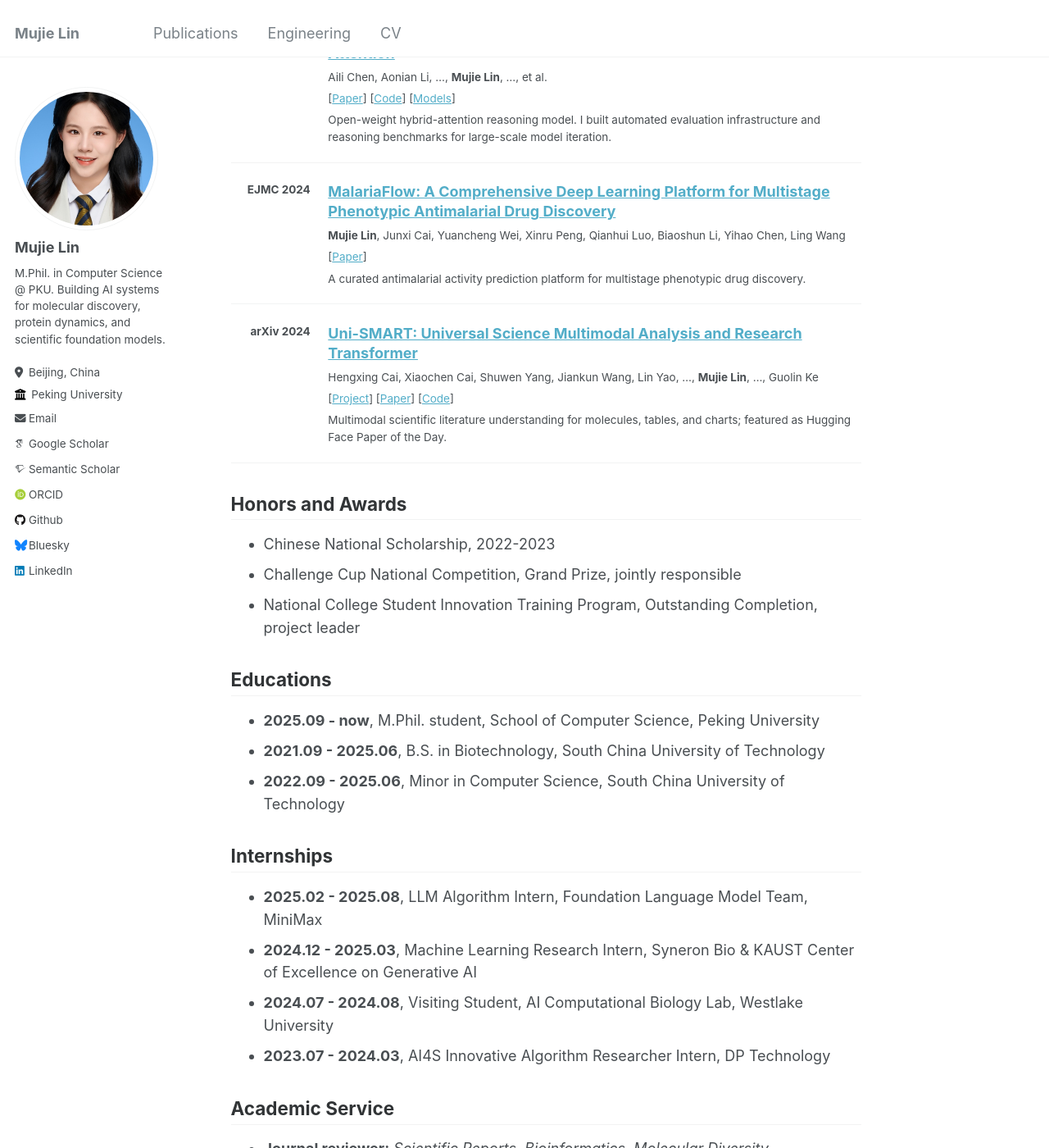
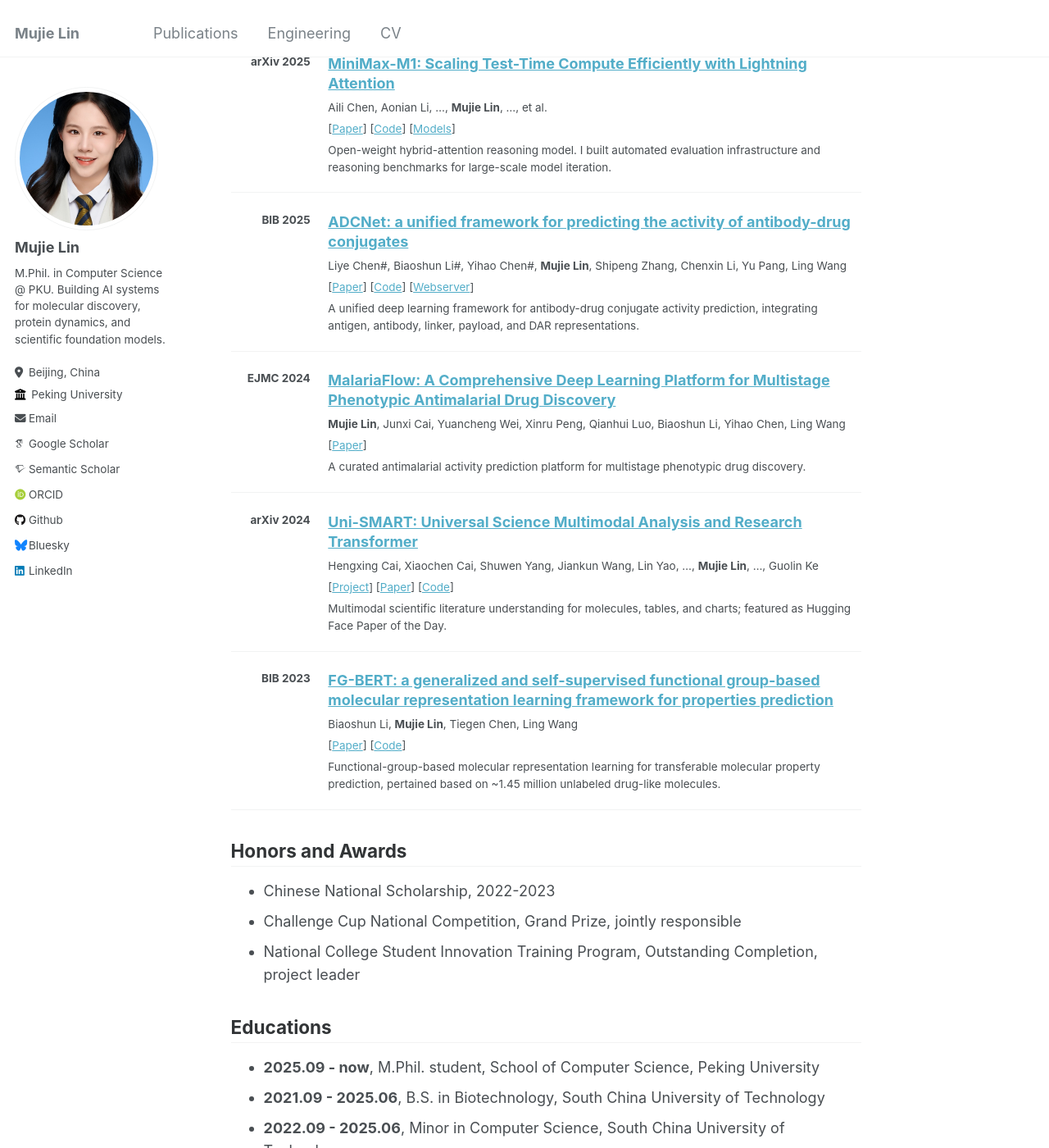
Before and after one commit to Linmj-Judy/Linmj-Judy.github.io, a Jekyll site: the page built from _pages/about.md, in a window 1280 px wide and 1400 px high, scrolled down 1589 px. Shown: the whole window at 82% size. Built offline with Jekyll 4.4.1, drawn with Linux system fonts in a browser that asks for light colours; some web fonts are replaced; some of the changed text lies outside the part shown.

Commit message:
update 0607

```diff
--- a/_pages/about.md
+++ b/_pages/about.md
@@ -32,6 +32,7 @@ My research interests include **AI for Science**, **computational biology**, **A
 * **2026.05:** **[BioDynaSpec](/publication/2026-icml-biodynaspec)** accepted to ICML 2026.
 * **2025.11:** **[ProAR](/publication/2026-aaai-proar)** accepted to AAAI 2026.
 * **2025.06:** Contributed to **[MiniMax-M1](https://arxiv.org/abs/2506.13585)** in the MiniMax Foundation Language Model Team.
+* **2025.05:** **[ADCNet](/publication/2025-adcnet)** published in *Briefings in Bioinformatics* (SCI, JCR Q1).
 * **2025.01:** **[SciAssess](https://aclanthology.org/2025.findings-naacl.125/)** (work done during internship at [DP Technology](https://www.dp.tech/)) accepted to NAACL 2025 Findings.
 * **2024.05:** **[MalariaFlow](/publication/2024-malariaflow)** published in *European Journal of Medicinal Chemistry* (SCI, JCR Q1).
 * **2023.11:** **[FG-BERT](/publication/2023-fg-bert)** published in *Briefings in Bioinformatics* (SCI, JCR Q1).
@@ -78,6 +79,19 @@ Open-weight hybrid-attention reasoning model. I built automated evaluation infra
 </div>
 
 <div class="home-publication" markdown="1">
+<div class="home-pub-venue">BIB 2025</div>
+<div class="home-pub-body" markdown="1">
+**[ADCNet: a unified framework for predicting the activity of antibody-drug conjugates](/publication/2025-adcnet)**
+
+Liye Chen#, Biaoshun Li#, Yihao Chen#, **Mujie Lin**, Shipeng Zhang, Chenxin Li, Yu Pang, Ling Wang
+
+[[Paper](https://academic.oup.com/bib/article/26/3/bbaf228/8151285)] [[Code](https://github.com/idrugLab/ADCNet)] [[Webserver](https://ADCNet.idruglab.cn)]
+
+A unified deep learning framework for antibody-drug conjugate activity prediction, integrating antigen, antibody, linker, payload, and DAR representations.
+</div>
+</div>
+
+<div class="home-publication" markdown="1">
 <div class="home-pub-venue">EJMC 2024</div>
 <div class="home-pub-body" markdown="1">
 **[MalariaFlow: A Comprehensive Deep Learning Platform for Multistage Phenotypic Antimalarial Drug Discovery](/publication/2024-malariaflow)**
@@ -100,6 +114,19 @@ Hengxing Cai, Xiaochen Cai, Shuwen Yang, Jiankun Wang, Lin Yao, ..., **Mujie Lin
 [[Project](https://uni-smart.dp.tech/)] [[Paper](https://arxiv.org/abs/2403.10301)] [[Code](https://github.com/dptech-corp/Uni-SMART)]
 
 Multimodal scientific literature understanding for molecules, tables, and charts; featured as Hugging Face Paper of the Day.
+</div>
+</div>
+
+<div class="home-publication" markdown="1">
+<div class="home-pub-venue">BIB 2023</div>
+<div class="home-pub-body" markdown="1">
+**[FG-BERT: a generalized and self-supervised functional group-based molecular representation learning framework for properties prediction](/publication/2023-fg-bert)**
+
+Biaoshun Li, **Mujie Lin**, Tiegen Chen, Ling Wang
+
+[[Paper](https://academic.oup.com/bib/article/24/6/bbad398/7337693)] [[Code](https://github.com/idrugLab/FG-BERT)]
+
+Functional-group-based molecular representation learning for transferable molecular property prediction, pertained based on ~1.45 million unlabeled drug-like molecules.
 </div>
 </div>
 
```
Also changed, not shown: _publications/2025-adcnet.md (added, +25 -0 lines).
